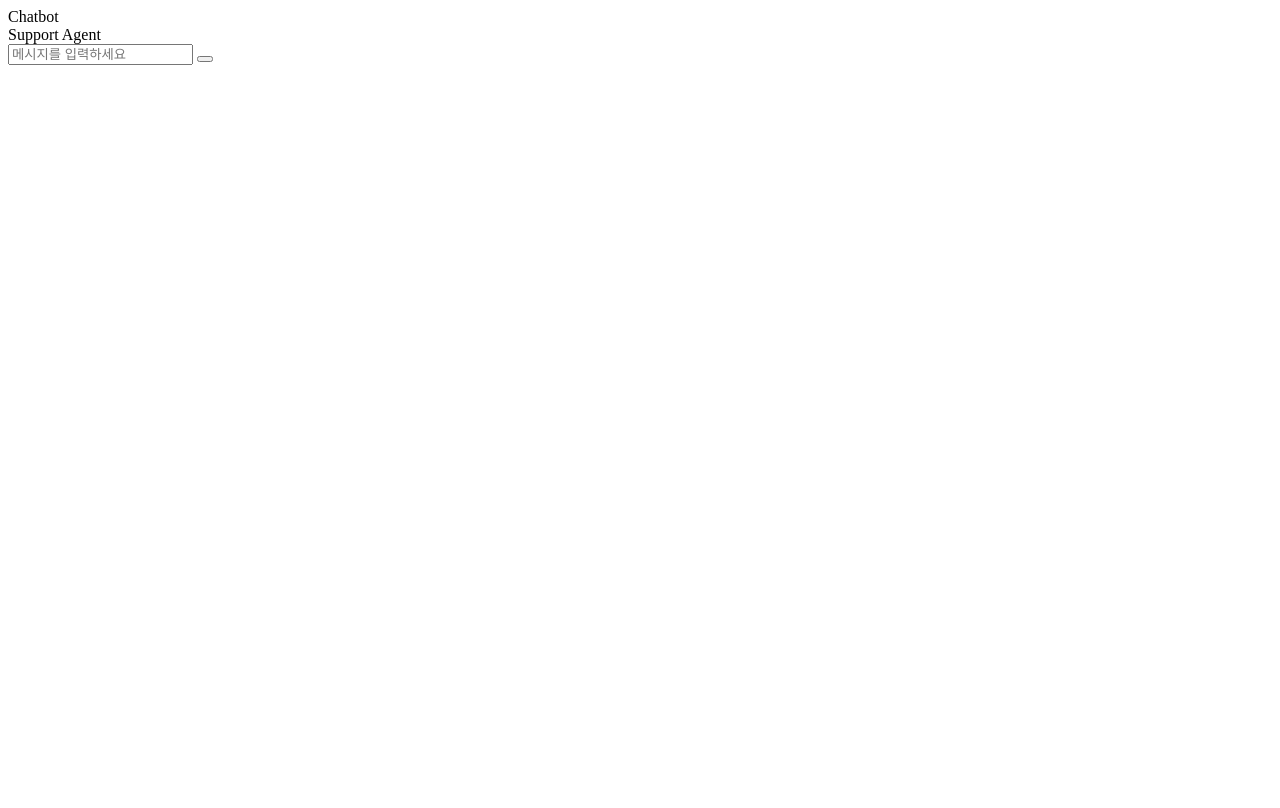
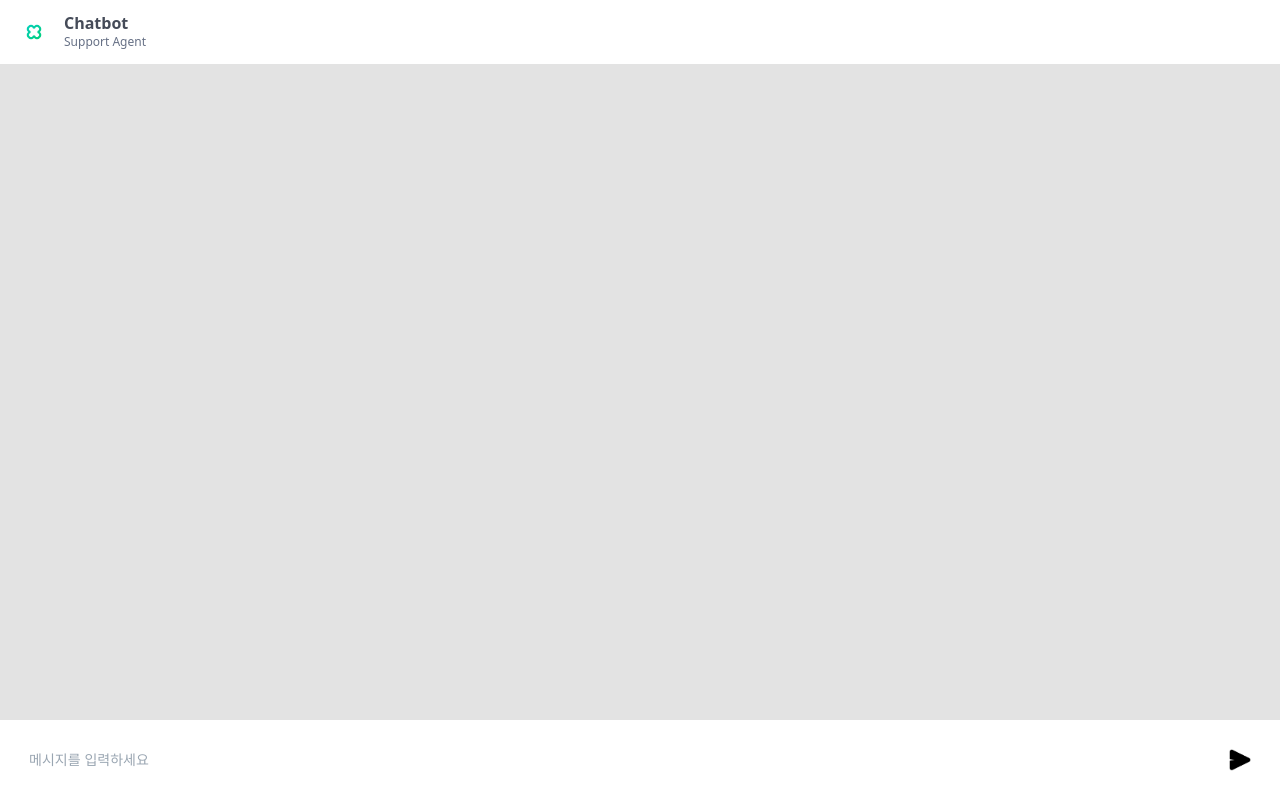
Before and after one commit to nnyouung/woorifisa-chatbot, a website: page public/index.html in a window 1280 px wide. Drawn offline with Linux system fonts and the light colour scheme; a web font is replaced by a local one.

Commit message:
feat: ui

```diff
--- a/public/index.html
+++ b/public/index.html
@@ -4,22 +4,24 @@
     <meta charset="UTF-8" />
     <meta name="viewport" content="width=device-width, initial-scale=1.0" />
     <title>Woorifisa-chatbot</title>
-    <link rel="preconnect" href="https://fonts.googleapis.com" />
-    <link rel="preconnect" href="https://fonts.gstatic.com" crossorigin />
+    <link rel="preconnect" href="https://fonts.googleapis.com">
+    <link rel="preconnect" href="https://fonts.gstatic.com" crossorigin>
 
-    <link
-      href="https://fonts.googleapis.com/css2?family=Afacad:wght@400;500;600;700&family=Gowun+Dodum&display=swap"
-      rel="stylesheet"
-    />
+    <link href="https://fonts.googleapis.com/css2?family=Afacad:wght@400;500;600;700&family=Gowun+Dodum&display=swap" rel="stylesheet">
 
     <link rel="stylesheet" href="style.css" />
-    <script src="app.js" defer></script>
   </head>
   <body>
     <div class="chat-app">
       <header class="chat-header">
-        <div class="title">Chatbot</div>
-        <div class="subtitle">Support Agent</div>
+        <div class="icon">
+          <img src="./clova_icon.png" alt="chat icon" />
+        </div>
+
+        <div class="header-text">
+          <div class="title">Chatbot</div>
+          <div class="subtitle">Support Agent</div>
+        </div>
       </header>
 
       <main class="chat-area" id="chatArea" role="log" aria-live="polite">
@@ -27,9 +29,13 @@
       </main>
 
       <footer class="input-area">
-        <input type="text" placeholder="메시지를 입력하세요" id="chatInput" />
-        <button type="button" aria-label="send" id="sendButton"></button>
+        <input type="text" placeholder="메시지를 입력하세요" id="chatInput"/>
+        <button type="button" aria-label="send" id="sendButton">
+          <img src="./send_icon.png" alt="" />
+        </button>
       </footer>
     </div>
+
+    <script src="script.js"></script>
   </body>
 </html>
--- a/public/style.css
+++ b/public/style.css
@@ -11,5 +11,151 @@ html, body{height: 100%;}
     --subtext: #667085;
     --bg: #ffffff;
     --chat-bg: #E3E3E3;
-    --input-border: #e6ebf2;
+    --input-border: #ffffff;
+
+    --pad: 14px;
 }
+
+body{
+    margin: 0;
+    font-family: var(--font-en), var(--font-ko);
+    background: var(--bg);
+}
+
+.chat-app{
+    width: 100%;
+    height: 100dvh;
+    background: var(--bg);
+    display: flex;
+    flex-direction: column;
+    overflow: hidden;   /* 헤더/푸터가 같이 움직지 않도록 */
+}
+
+.chat-header{
+    display: flex;
+    align-items: center;
+    gap: 12px;  /* 아이콘과 텍스트 사이 간격 */
+
+    padding: 14px 16px;
+    border-bottom: 1px solid var(--border); /*밑에 구분선*/
+    background: var(--bg);
+}
+
+.chat-header .icon{
+    width: 36px;
+    height: 36px;
+    border-radius: 12px;
+    display: flex;
+    align-items: center;    /*세로 축 정렬*/
+    justify-content: center; /*가로 축 정렬*/
+    flex-shrink: 0; /*박스 크기 유지*/
+    overflow: hidden;
+}
+
+.chat-header .icon img{
+    width: 22px;
+    height: 22px;
+    object-fit: contain; /*이미지 크기 박스 안에 맞추기*/
+    display: block;
+}
+
+.chat-header .header-text{
+    display: flex;
+    flex-direction: column;
+    justify-content: center;
+}
+
+.chat-header .title{
+    font-size: 16px;
+    font-weight: 700;
+    color: var(--text);
+    line-height: 1.2;
+    text-align: left;
+}
+
+.chat-header .subtitle{
+    margin-top: 2px;
+    font-size: 12px;
+    font-weight: 500;
+    color: var(--subtext);
+    line-height: 1.2;
+    text-align: left;
+}
+
+.chat-area{
+    flex: 1; /*남는 공간 다 사용*/
+    overflow-y: auto;   /*내용 많아지면 스크롤바 생성*/
+    padding: var(--pad);
+    background: var(--chat-bg);
+}
+
+.chat-area::-webkit-scrollbar {
+    width: 10px;
+}
+.chat-area::-webkit-scrollbar-thumb {
+    background: rgba(0, 0, 0, 0.12);
+    border-radius: 999px;   /*둥글게*/
+    border: 3px solid transparent;
+    background-clip: padding-box;
+}
+
+.input-area{
+    display: flex;
+    align-items: center;
+    gap: 12px;
+    padding: 12px 12px calc(12px + env(safe-area-inset-bottom));
+    /* 입력창이 홈바에 가려지지 않게 여백 두기
+    env(safe-area-inset-bottom): iOS Safari/WKWebView에서 제공하는 값 */
+    border-top: 1px solid var(--border);
+    background: var(--bg);
+}
+
+.input-area input{
+    flex: 1;
+    height: 56px;
+    padding: 0 16px;
+    border-radius: 18px;
+    border: 1px solid var(--input-border);
+    outline: none;
+    font-size: 14px;
+    color: var(--text);
+    background: #fff;
+}
+
+/*메시지를 입력하세요 문구*/
+.input-area input::placeholder{
+    color: #9aa6b2;
+}
+
+/*입력 중인 부분 띄우기*/
+.input-area input:focus{
+    border-color: #c7d2fe;
+    box-shadow: 0 0 0 3px rgba(99, 102, 241, 0.12);
+}
+
+.input-area button{
+    width: 56px;
+    height: 56px;
+    border: none;
+    border-radius: 18px;
+    background: #ffffff;
+    cursor: pointer;
+    position: relative;
+
+    display: flex;
+    align-items: center;
+    justify-content: center;
+
+    overflow: hidden;
+}
+
+.input-area button img{
+    width: 22px;
+    height: 22px;
+    object-fit: contain;
+    display: block;
+}
+
+.input-area button:active{
+  transform: scale(0.98);
+}
```
Also changed, not shown: public/clova_icon.png (added), public/send_icon.png (added).
